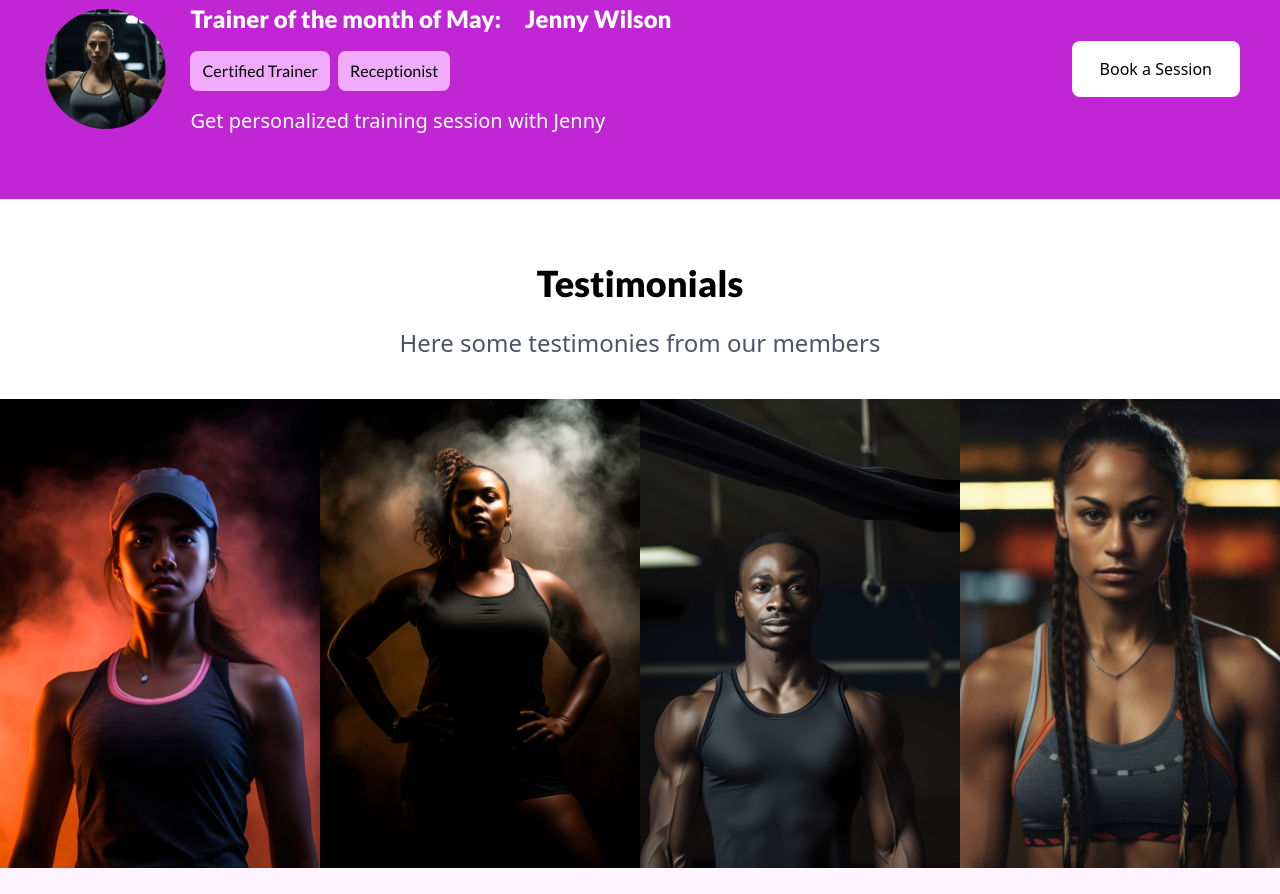
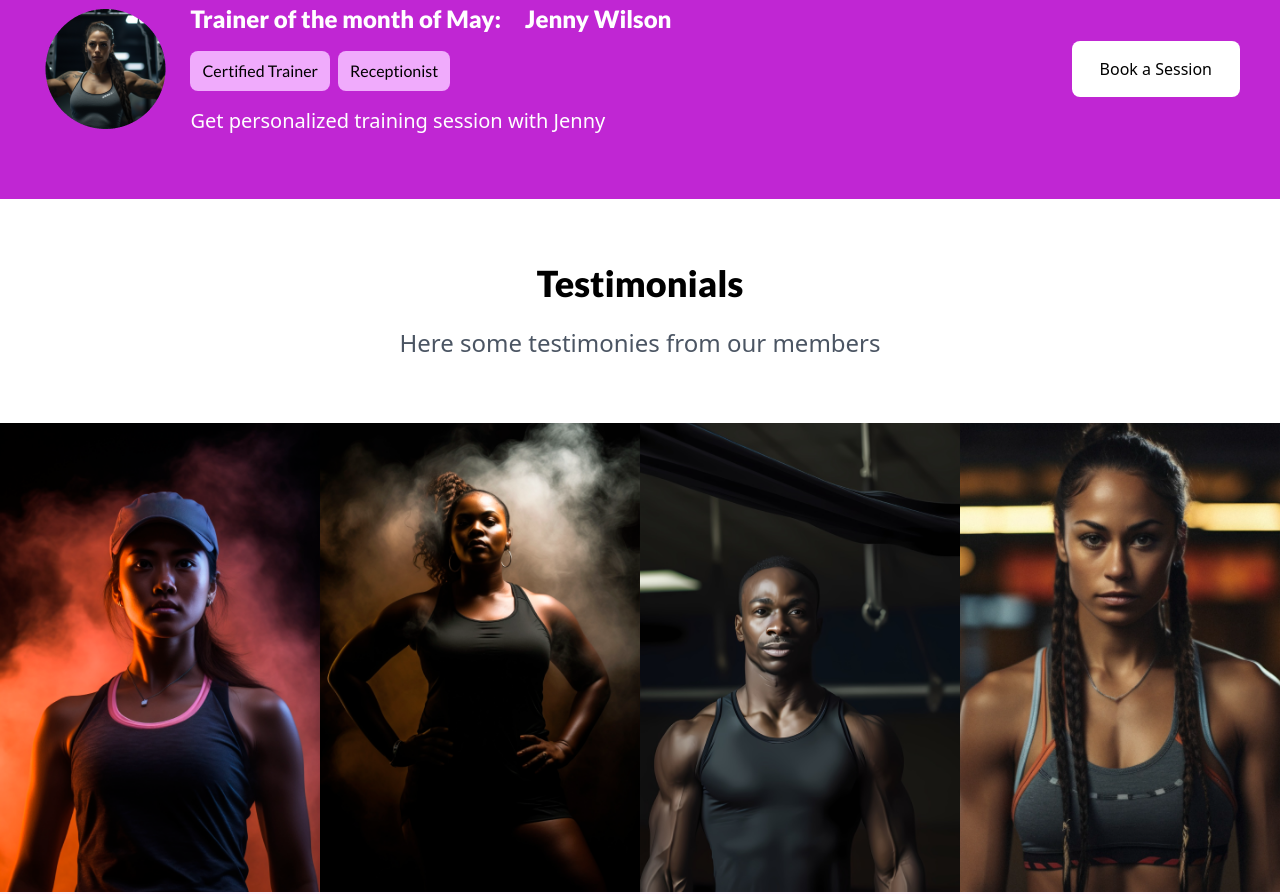
Before and after one commit to kwawbaidoo/Fitness, a website: page index.html in a window 1280 px wide. Shown: the part 4209-5103 px from the top of the page. Drawn offline with Linux system fonts and the light colour scheme.

Commit message:
worked on testimonia section

```diff
--- a/index.html
+++ b/index.html
@@ -296,10 +296,10 @@
           </div>
         </div>
       </section>
-      <section class="pt-16 flex flex-col gap-10  justify-center">
-        <div class="flex flex-col gap-6 px-16 items-center justify-center">
-          <span class="font-extrabold font-lato xl:text-4xl text-2xl">Testimonials</span>
-          <span class="font-medium xl:text-2xl text-lg text-gray-600 text-center"
+      <section class=" flex flex-col   justify-center">
+        <div class="flex flex-col gap-6 px-16 items-center justify-center p-16">
+          <span class="font-extrabold font-lato xl:text-4xl text-2xl ">Testimonials</span>
+          <span class="font-medium xl:text-2xl text-lg text-gray-600 text-center "
             >Here some testimonies from our members</span
           >
         </div>
```
Also changed, not shown: style.css.
